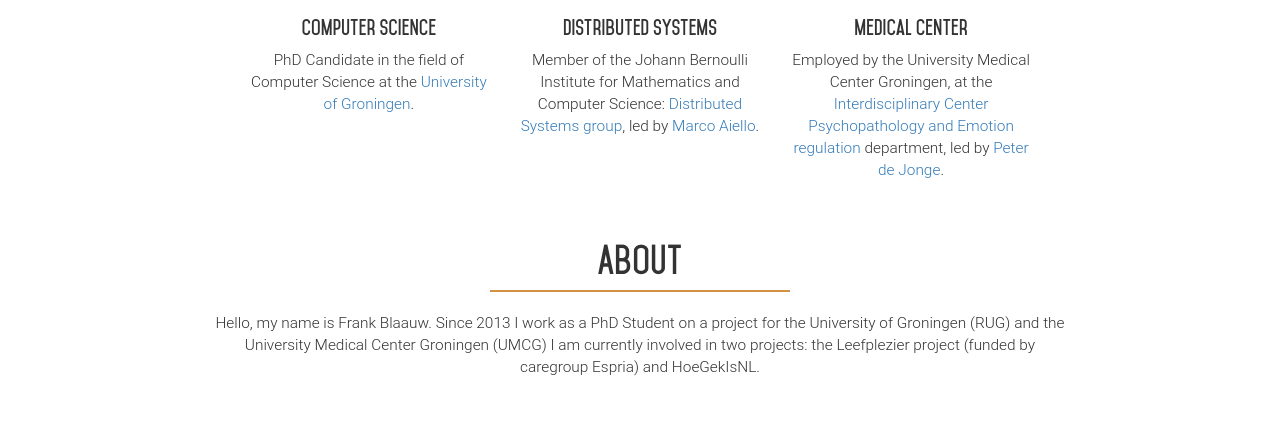
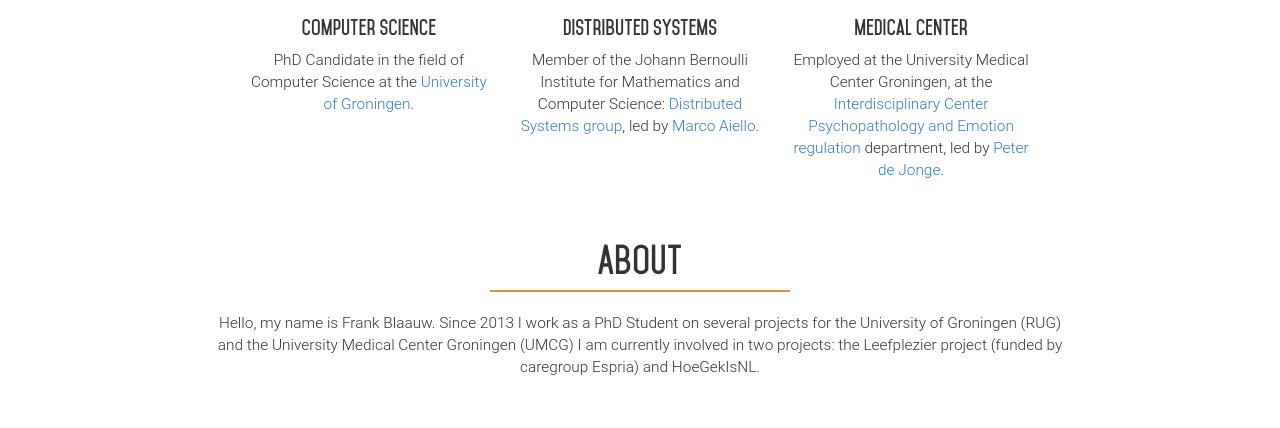
Before and after one commit to frbl/frbl.github.io-old, a website: page index.html in a window 1280 px wide. Shown: the part 521-949 px from the top of the page. Drawn offline with Linux system fonts and the light colour scheme; some packages are replaced by stand-ins of ours; no server answers.

Commit message:
Update about.html

```diff
--- a/views/about.html
+++ b/views/about.html
@@ -18,14 +18,14 @@
 
         <h3>Medical center</h3>
 
-        <p>Employed by the University Medical Center Groningen, at the <a href="http://icpe.nl" target="_blank">Interdisciplinary Center Psychopathology and Emotion regulation</a> department, led by <a href="http://www.rug.nl/staff/peter.de.jonge/" target="_blank">Peter de Jonge</a>.</p>
+        <p>Employed at the University Medical Center Groningen, at the <a href="http://icpe.nl" target="_blank">Interdisciplinary Center Psychopathology and Emotion regulation</a> department, led by <a href="http://www.rug.nl/staff/peter.de.jonge/" target="_blank">Peter de Jonge</a>.</p>
     </div>
 </div>
 <div id="primary-content" class="row">
     <article>
         <h1>About</h1>
 
-        <p>Hello, my name is Frank Blaauw. Since 2013 I work as a PhD Student on a project for the University of Groningen (RUG) and the University Medical Center Groningen (UMCG)
+        <p>Hello, my name is Frank Blaauw. Since 2013 I work as a PhD Student on several projects for the University of Groningen (RUG) and the University Medical Center Groningen (UMCG)
 
             I am currently involved in two projects: the Leefplezier project (funded by caregroup Espria) and HoeGekIsNL.</p>
     </article>
```
